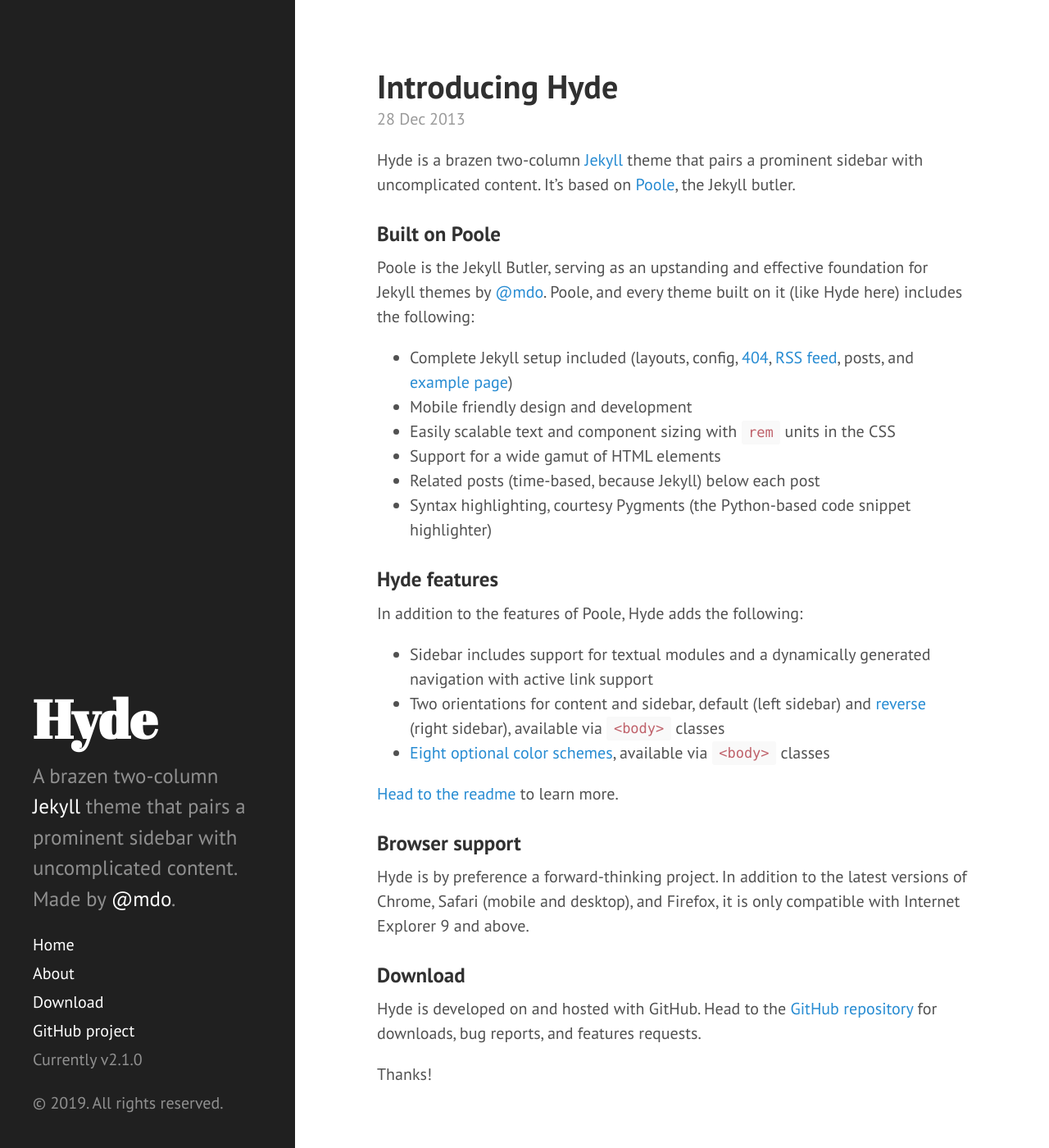
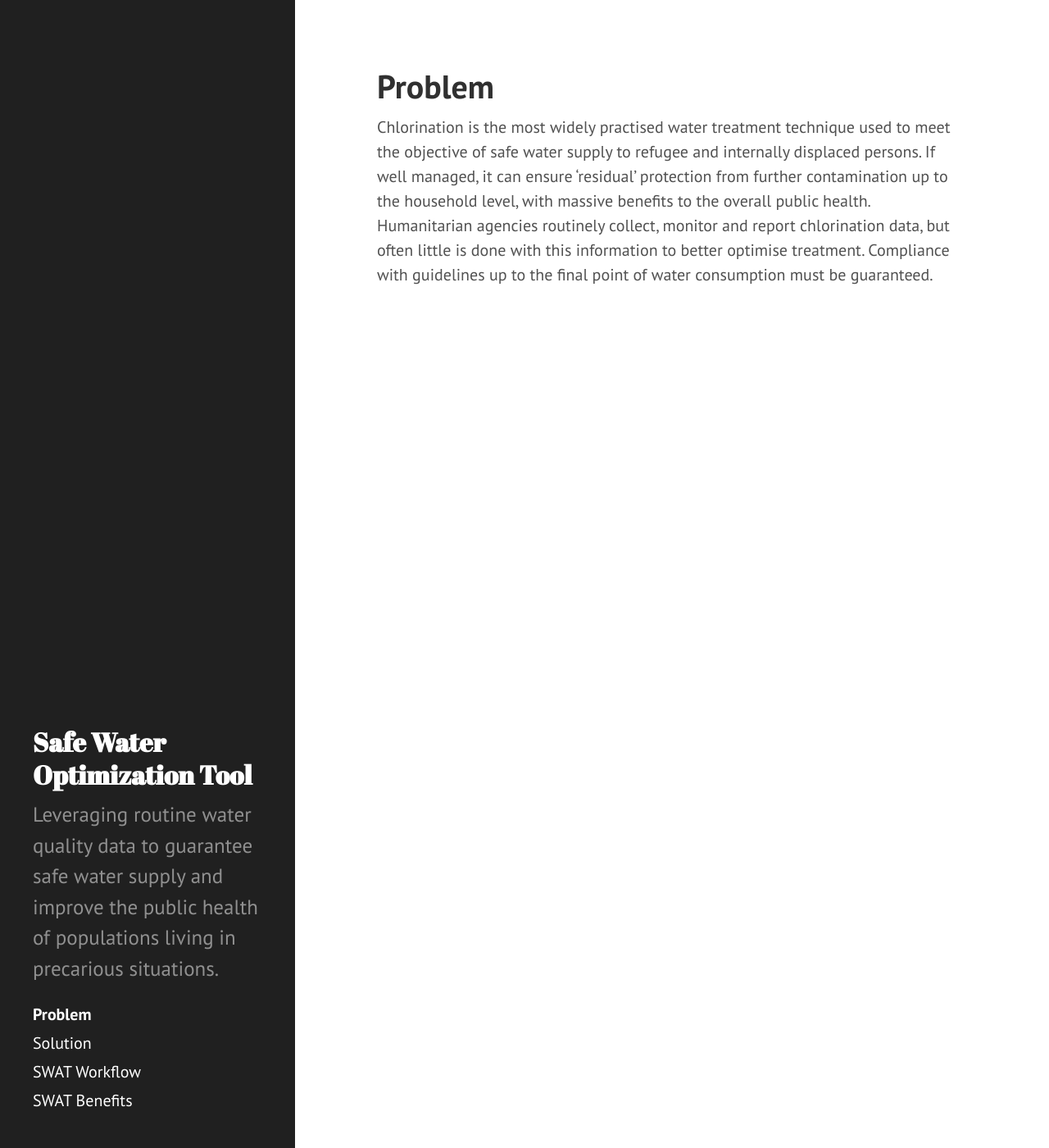
Before and after one commit to safeh2o/swot-infopage, a Jekyll site: the page built from index.html, in a window 1280 px wide and 1400 px high. Shown: the whole window at 82% size. Built offline with Jekyll 4.4.1, drawn with Linux system fonts in a browser that asks for light colours; Markdown is read by kramdown in place of the engine named in the settings; the list of posts is cut into pages by our own code; some of the changed text lies outside the part shown.

Commit message:
Changed the content of the template according to the requirements

```diff
--- a/CNAME
+++ b/CNAME
@@ -1 +1 @@
-hyde.getpoole.com
+swot.getpoole.com
--- a/_config.yml
+++ b/_config.yml
@@ -7,10 +7,9 @@
 #relative_permalinks: true
 
 # Setup
-title:            Hyde
-tagline:          'A Jekyll theme'
-description:      'A brazen two-column <a href="http://jekyllrb.com" target="_blank">Jekyll</a> theme that pairs a prominent sidebar with uncomplicated content. Made by <a href="https://twitter.com/mdo" target="_blank">@mdo</a>.'
-url:              http://hyde.getpoole.com
+title:            Safe Water Optimization Tool
+description:      'Leveraging routine water quality data to guarantee safe water supply and improve the public health of populations living in precarious situations.'
+url:              http://swot.getpoole.com
 baseurl:          /
 
 author:
--- a/_includes/sidebar.html
+++ b/_includes/sidebar.html
@@ -1,7 +1,7 @@
 <div class="sidebar">
   <div class="container sidebar-sticky">
     <div class="sidebar-about">
-      <h1>
+      <h1 style="font-size: xx-large;">
         <a href="{{ site.baseurl }}">
           {{ site.title }}
         </a>
@@ -10,8 +10,6 @@
     </div>
 
     <nav class="sidebar-nav">
-      <a class="sidebar-nav-item{% if page.url == site.baseurl %} active{% endif %}" href="{{ site.baseurl }}">Home</a>
-
       {% comment %}
         The code below dynamically generates a sidebar nav of pages with
         `layout: page` in the front-matter. See readme for usage.
@@ -25,12 +23,7 @@
           {% endif %}
         {% endif %}
       {% endfor %}
-
-      <a class="sidebar-nav-item" href="{{ site.github.repo }}/archive/v{{ site.version }}.zip">Download</a>
-      <a class="sidebar-nav-item" href="{{ site.github.repo }}">GitHub project</a>
-      <span class="sidebar-nav-item">Currently v{{ site.version }}</span>
     </nav>
 
-    <p>&copy; {{ site.time | date: '%Y' }}. All rights reserved.</p>
   </div>
 </div>
--- a/about.md
+++ /dev/null
@@ -1,30 +0,0 @@
----
-layout: page
-title: About
----
-
-<p class="message">
-  Hey there! This page is included as an example. Feel free to customize it for your own use upon downloading. Carry on!
-</p>
-
-In the novel, *The Strange Case of Dr. Jeykll and Mr. Hyde*, Mr. Poole is Dr. Jekyll's virtuous and loyal butler. Similarly, Poole is an upstanding and effective butler that helps you build Jekyll themes. It's made by [@mdo](https://twitter.com/mdo).
-
-There are currently two themes built on Poole:
-
-* [Hyde](http://hyde.getpoole.com)
-* [Lanyon](http://lanyon.getpoole.com)
-
-Learn more and contribute on [GitHub](https://github.com/poole).
-
-## Setup
-
-Some fun facts about the setup of this project include:
-
-* Built for [Jekyll](http://jekyllrb.com)
-* Developed on GitHub and hosted for free on [GitHub Pages](https://pages.github.com)
-* Coded with [Sublime Text 2](http://sublimetext.com), an amazing code editor
-* Designed and developed while listening to music like [Blood Bros Trilogy](https://soundcloud.com/maddecent/sets/blood-bros-series)
-
-Have questions or suggestions? Feel free to [open an issue on GitHub](https://github.com/poole/issues/new) or [ask me on Twitter](https://twitter.com/mdo).
-
-Thanks for reading!
--- a/index.html
+++ b/index.html
@@ -1,37 +1,13 @@
 ---
-layout: default
-title: Home
+layout: page
+title: Problem
 ---
 
-<div class="posts">
-  {% for post in paginator.posts %}
-  <div class="post">
-    <h1 class="post-title">
-      <a href="{{ post.url }}">
-        {{ post.title }}
-      </a>
-    </h1>
-
-    <span class="post-date">{{ post.date | date_to_string }}</span>
-
-    {{ post.content }}
-  </div>
-  {% endfor %}
-</div>
-
-<div class="pagination">
-  {% if paginator.next_page %}
-    <a class="pagination-item older" href="{{ site.baseurl }}page{{paginator.next_page}}">Older</a>
-  {% else %}
-    <span class="pagination-item older">Older</span>
-  {% endif %}
-  {% if paginator.previous_page %}
-    {% if paginator.page == 2 %}
-      <a class="pagination-item newer" href="{{ site.baseurl }}">Newer</a>
-    {% else %}
-      <a class="pagination-item newer" href="{{ site.baseurl }}page{{paginator.previous_page}}">Newer</a>
-    {% endif %}
-  {% else %}
-    <span class="pagination-item newer">Newer</span>
-  {% endif %}
-</div>
+Chlorination is the most widely practised water treatment technique used to
+meet the objective of safe water supply to refugee and internally displaced
+persons. If well managed, it can ensure ‘residual’ protection from further
+contamination up to the household level, with massive benefits to the
+overall public health. Humanitarian agencies routinely collect, monitor and
+report chlorination data, but often little is done with this information to better
+optimise treatment. Compliance with guidelines up to the final point of water
+consumption must be guaranteed.
--- /dev/null
+++ b/swat_a_wf.md
@@ -0,0 +1,26 @@
+---
+layout: page
+title: SWAT Workflow
+---
+
+<ul>
+    <li>
+        <b>INPUT:</b> Paired and time-stamped water quality monitoring data collected at distribution points and households.
+        Data collection can be achieved using either a digital platform or  a ‘paper-pen-to-spreadsheet’ approach.
+    </li>
+    <li>
+        <b>DATA MANAGEMENT</b>: Cloud-based data storage.
+        Provides a secure repository for historical data which can then be used for reporting purposes.
+    </li>
+    <li>
+        <b>DATA PROCESSING</b>: Web-based analysis of data using a sophisticated machine learning approach.
+        Various water quality parameters can be included for analysis.
+    </li>
+    <li>
+        <b>THE OUTPUT</b>: Concrete guidance for the residual chlorine level required at the distribution points to assure safe water supply up to the moment of consumption in the household.
+    </li>
+</ul>
+
+<div>
+  <img src="/assets/images/work_flow_1.png" alt="Work Flow">
+</div>
```
Also changed, not shown: solution.md (added, +11 -0 lines), swat_benefits.md (added, +8 -0 lines), assets/images/work_flow_1.png (added), assets/images/work_flow_2.png (added).
